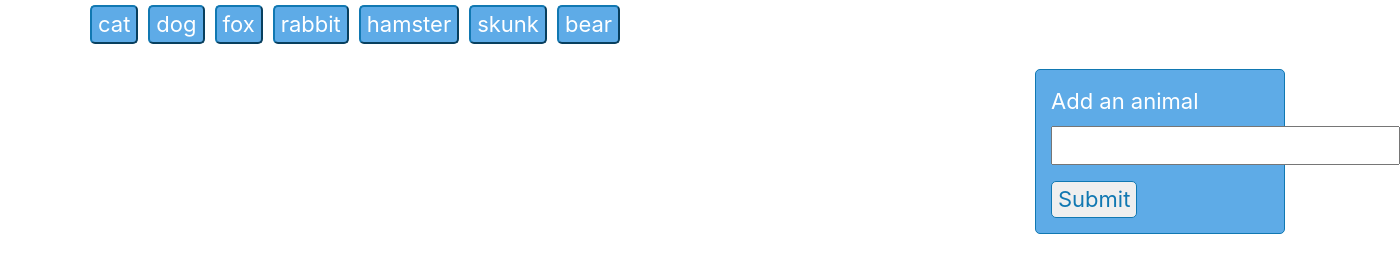
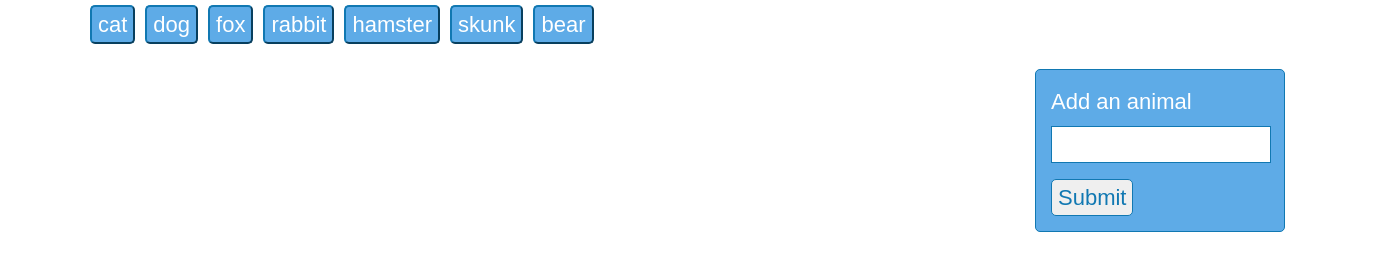
Before and after one commit to silvery787/GifTastic, a plain HTML site: page index.html in a window 1280 px wide. Shown: the whole page, 1400 px wide, since content can reach past the window. Drawn offline with nearby package versions, Linux system fonts and the light colour scheme.

Commit message:
small style corrections

```diff
--- a/assets/css/styles.css
+++ b/assets/css/styles.css
@@ -1,6 +1,6 @@
 body{
 	font-size: 22px;
-	font-style: Ubuntu, cursive;
+	font-family: 'Arial', 'Helvetica Neue', Helvetica, sans-serif;
 }
 .container {
 	/*padding: 0px;*/
@@ -47,3 +47,7 @@ body{
  	color: #1178b2;
  	cursor: pointer;
  }
+ #button_text {
+ 	width: 220px;
+ 	border: 1px solid #1178b2;
+ }
```
